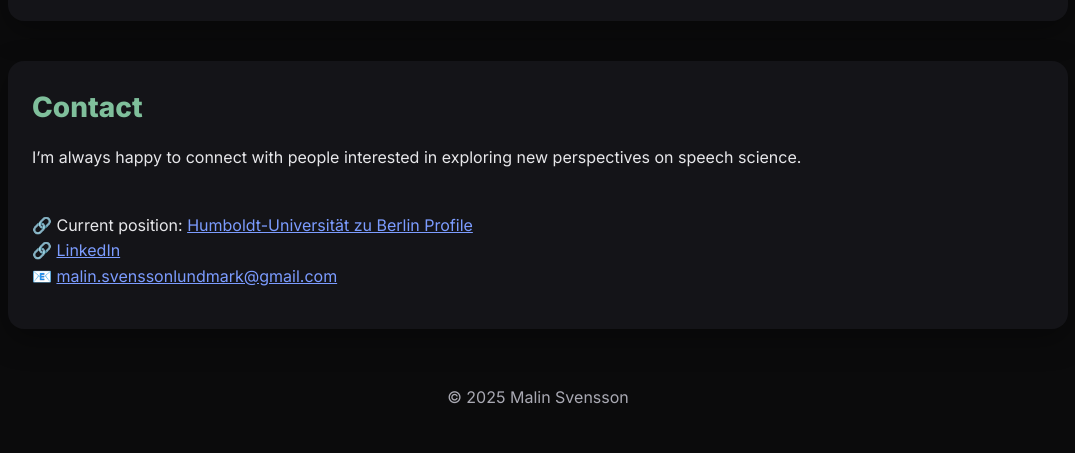
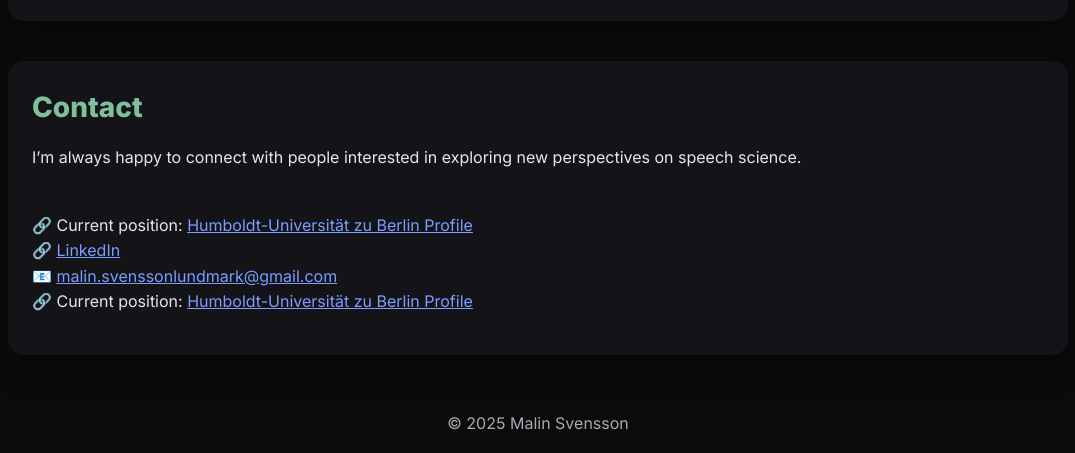
Before and after one commit to amalinsvensson/portfolio, a plain HTML site: page index.html in a window 1280 px wide. Shown: the part 2012-2465 px from the top of the page, without its empty margins (102-1177 px from the left). Before the commit the page ends 2439 px from the top, so only its background shows below. Drawn offline with Linux system fonts and the light colour scheme.

Commit message:
Update index.html

```diff
--- a/index.html
+++ b/index.html
@@ -261,6 +261,8 @@ style="color:var(--accent)">Instagram</a><br>
             target="_blank" rel="noopener noreferrer" style="color:var(--accent)">Humboldt-Universität zu Berlin Profile</a> <br>
    🔗 <a href="https://www.linkedin.com/in/malin-svensson-lundmark-584282323/" target="_blank" rel="noopener noreferrer" style="color:var(--accent)">LinkedIn</a><br>
         📧 <a href="mailto:malin.svenssonlundmark@gmail.com" style="color:var(--accent)">malin.svenssonlundmark@gmail.com</a><br>
+    🔗 Current position: <a href="https://www.linguistik.hu-berlin.de/de/institut/professuren/phonetik/mitarbeiter/dr-malin-svensson-lundmark"
+            target="_blank" rel="noopener noreferrer" style="color:var(--accent)">Humboldt-Universität zu Berlin Profile</a> <br>
 
       </p>
     </div>
```
